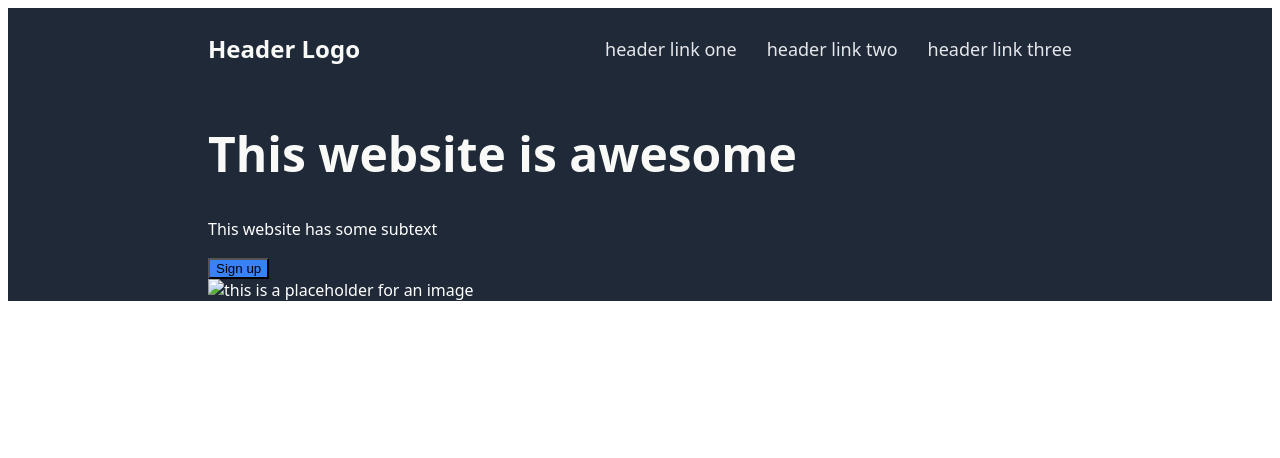
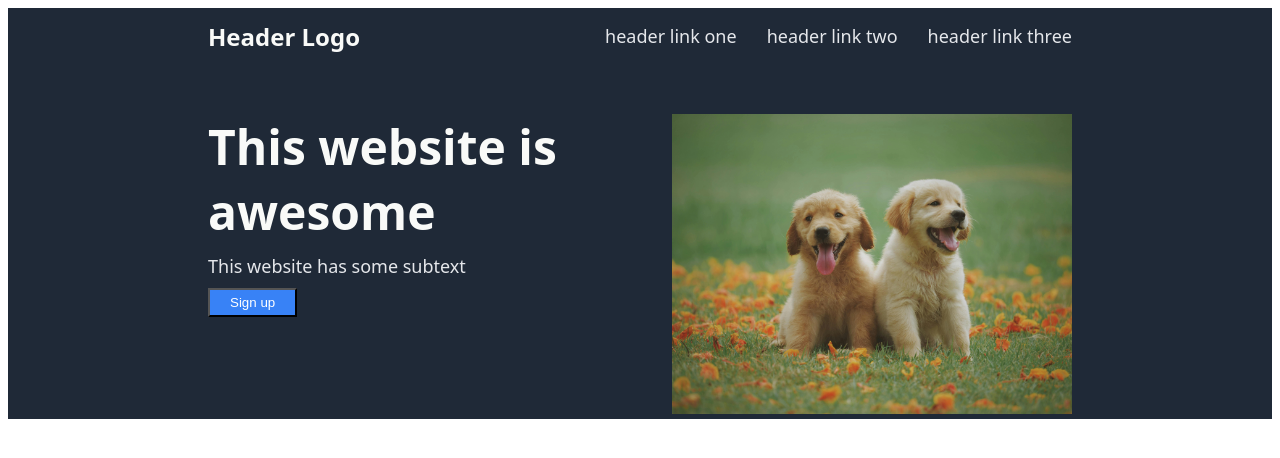
Before and after one commit to Deshenfektion/landing-page, a plain HTML site: page index.html in a window 1280 px wide. Drawn offline with Linux system fonts and the light colour scheme.

Commit message:
Add image of puppies and add flex to hero-section

```diff
--- a/index.html
+++ b/index.html
@@ -22,7 +22,9 @@
                 <p>This website has some subtext</p>
                 <button>Sign up</button>
             </div>
-            <img src="" alt="this is a placeholder for an image"
+            <div class="image-container">
+                <img src="img/pexels-chevanon-photography-1108099.jpg" alt="Two little puppies"
+            </div>
         </div>
     </div>
 </body>
--- a/styles.css
+++ b/styles.css
@@ -12,6 +12,7 @@ body {
     display: flex;
     flex-direction: column;
     padding: 0px 200px;
+    gap: 50px;
 }
 
 /* header */
@@ -29,13 +30,13 @@ ul {
     gap: 30px;
 }
 
+/* header link text */
 a {
     text-decoration: none;
     color: inherit;
     font-size: 18px;
     color: #e5e7eb;
 }
-
 
 .header-logo-text {
     font-weight: bold;
@@ -45,11 +46,39 @@ a {
 
 button {
     background-color: #3882F6;
+    color: inherit;
+    padding: 5px 20px;
 }
 
 /* hero section */
+.hero-section {
+    display: flex;
+}
+
+.hero-section .container {
+    display: flex;
+    flex-direction: column;
+    justify-content: flex-start;
+    align-items: flex-start;
+    gap: 10px;
+}
+
+img {
+    width: 400px;
+}
+
 h1 {
+    margin: 0px;
+    padding: 0px;
     font-weight: 800;
     font-size: 48px;
     color: #f9faf8;
 }
+
+/* hero secondary text */
+p {
+    margin: 0px;
+    padding: 0px;
+    font-size: 18px;
+    color: #e5e7eb;
+}
```
Also changed, not shown: img/pexels-chevanon-photography-1108099.jpg (added).
